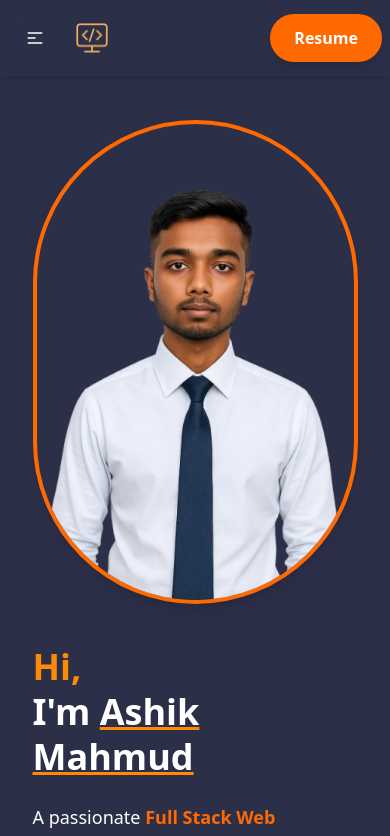
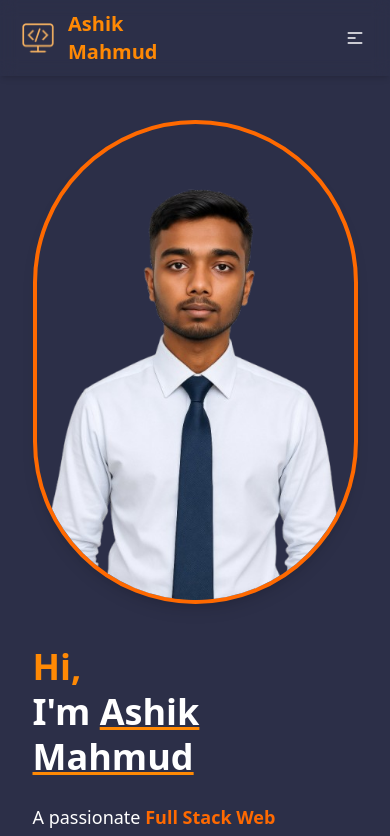
Before and after one commit to ashik0401/my-portfolio, a React (Vite) app: page / in a window 390 px wide. Shown: the top 836 px of the page. Built offline with nearby package versions, Linux system fonts and the light colour scheme.

Commit message:
added logo

```diff
--- a/src/Components/Navbar/Navbar.jsx
+++ b/src/Components/Navbar/Navbar.jsx
@@ -68,36 +68,43 @@ const Navbar = () => {
     return (
         <div className="fixed top-0 left-0 w-full z-100  backdrop-blur shadow-md">
             <div className="navbar text-white md:w-10/12 mx-auto">
-                <div className="navbar-start">
-                    <div className="dropdown">
-                        <div tabIndex={0} role="button" className="btn btn-ghost lg:hidden">
-                            <svg xmlns="http://www.w3.org/2000/svg" className="h-5 w-5" fill="none" viewBox="0 0 24 24" stroke="currentColor"> <path strokeLinecap="round" strokeLinejoin="round" strokeWidth="2" d="M4 6h16M4 12h8m-8 6h16" /> </svg>
-                        </div>
-                        <ul
-                            tabIndex={0}
-                            className="menu menu-sm dropdown-content bg-[#2C2F48] rounded-box z-1 mt-3 w-30 p-2 shadow">
-                            {link}
-                        </ul>
-                    </div>
+                <div
+                    onClick={() => scroll.scrollToTop()}
+                    className="navbar-start">
+
                     <a
-                        onClick={() => scroll.scrollToTop()}
+
                         className="text-xl text-orange-300 cursor-pointer"
                     >
                         <img
                             className='max-w-15 max-h-15'
                             src={logo} alt="" />
+
                     </a>
+                    <h2 className='text-xl font-semibold text-orange-400'>Ashik Mahmud</h2>
                 </div>
                 <div className="navbar-center hidden lg:flex">
                     <ul className="menu menu-horizontal px-1 text-xs">{link}</ul>
                 </div>
                 <div className="navbar-end">
-                    <motion.button
+                    <div className="dropdown">
+                        <div tabIndex={0} role="button" className="btn btn-ghost lg:hidden ">
+                            <svg xmlns="http://www.w3.org/2000/svg" className="h-5 w-5" fill="none" viewBox="0 0 24 24" stroke="currentColor"> <path strokeLinecap="round" strokeLinejoin="round" strokeWidth="2" d="M4 6h16M4 12h8m-8 6h16" /> </svg>
+                        </div>
+                        <div className='-ml-20'>
+                            <ul
+                                tabIndex={0}
+                                className="menu menu-sm dropdown-content bg-[#2C2F48] rounded-box z-1 mt-3 w-30 p-2 shadow">
+                                {link}
+                            </ul>
+                        </div>
+                    </div>
+                    {/* <motion.button
                         className=" bg-orange-500 hover:bg-orange-600 text-white font-semibold py-3 px-6 rounded-full shadow-lg transition duration-300"
                         whileHover={{ scale: 1.05 }}
                     >
                         Resume
-                    </motion.button>
+                    </motion.button> */}
                 </div>
             </div>
         </div>
--- a/src/Components/projects/projects.jsx
+++ b/src/Components/projects/projects.jsx
@@ -19,7 +19,6 @@ const iconMap = {
 const Projects = () => {
   const [projects, setProjects] = useState([]);
   const [modalProject, setModalProject] = useState(null);
-  const [showFullDesc, setShowFullDesc] = useState(false);
 
   useEffect(() => {
     fetch("/Project.json")
@@ -29,12 +28,10 @@ const Projects = () => {
 
   const openDetails = (project) => {
     setModalProject(project);
-    setShowFullDesc(false);
   };
 
   const closeDetails = () => {
     setModalProject(null);
-    setShowFullDesc(false);
   };
 
   return (
@@ -56,6 +53,7 @@ const Projects = () => {
                   style={{ minHeight: 320 }}
                   whileHover={{
                     scale: 1.05,
+
                     transition: { duration: 0.4 },
                   }}
                 >
@@ -260,19 +258,7 @@ const Projects = () => {
               ×
             </button>
             <h2 className="text-3xl font-bold mb-4">{modalProject.title}</h2>
-            <p
-              className={`mb-4 whitespace-pre-line ${
-                showFullDesc ? "" : "line-clamp-3"
-              }`}
-            >
-              {modalProject.shortDescription}
-            </p>
-            <button
-              onClick={() => setShowFullDesc(!showFullDesc)}
-              className="text-orange-500 font-bold cursor-pointer hover:underline mb-4 "
-            >
-              {showFullDesc ? "See less" : "See more"}
-            </button>
+            <p className="mb-4 whitespace-pre-line">{modalProject.shortDescription}</p>
             <h3 className="text-xl font-semibold mb-2">Challenges</h3>
             <p className="mb-4 whitespace-pre-line">{modalProject.challenges}</p>
             <h3 className="text-xl font-semibold mb-2">Future Plans</h3>
```
Also changed, not shown: 4 other files (tests, documents, lock files or other folders).
